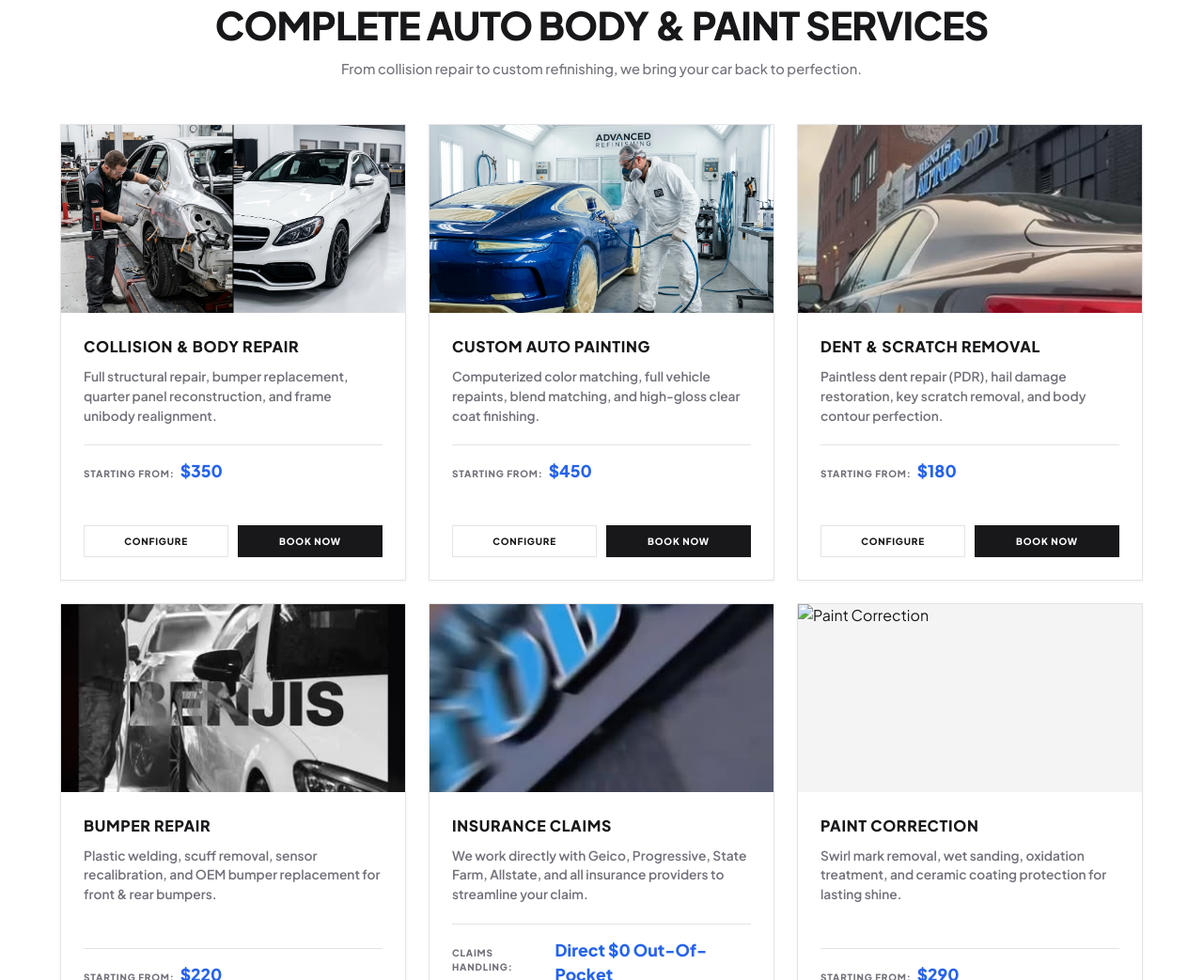
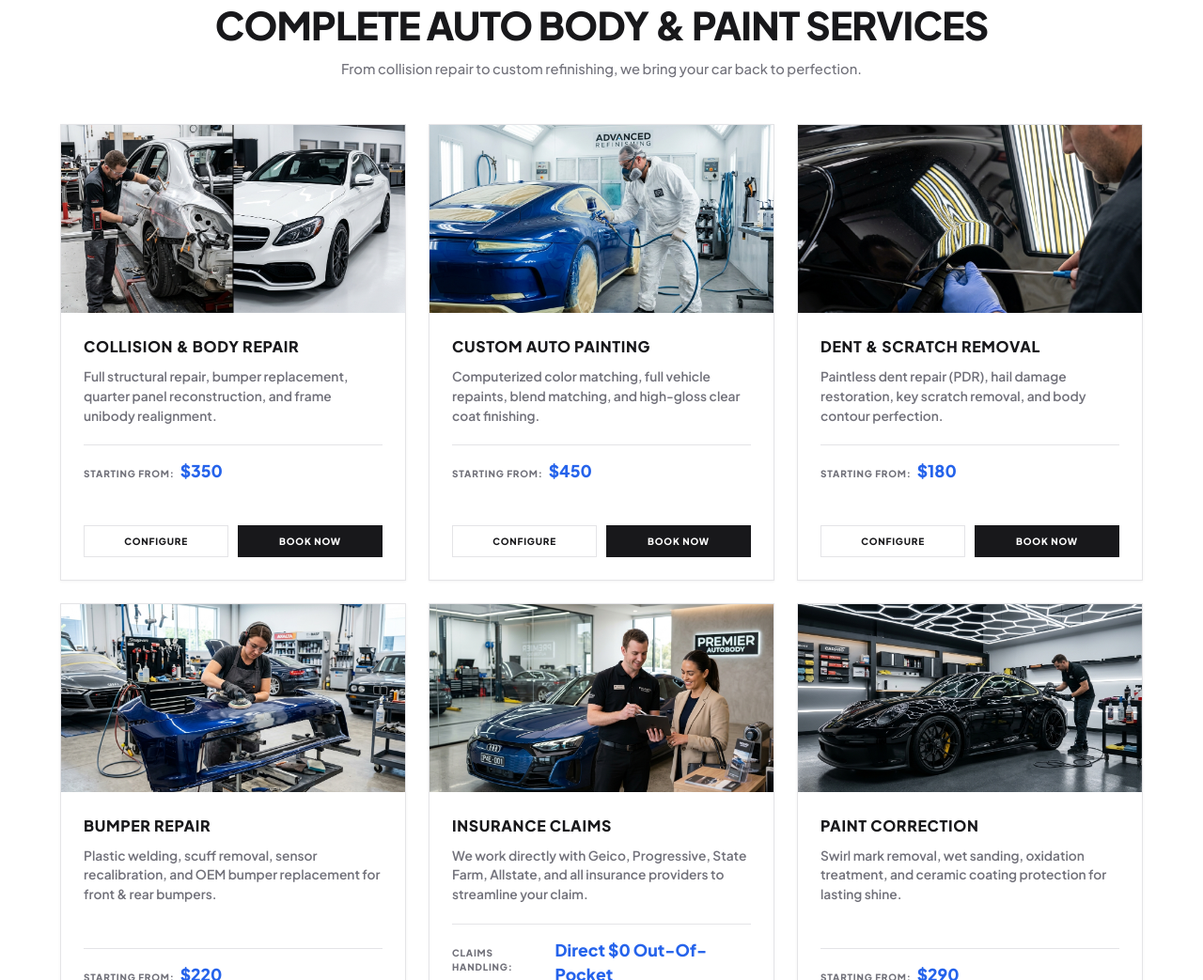
Before and after one commit to jayesh6060/-Benjis-Autobody, a website built with Vite: page index.html in a window 1280 px wide. Shown: the part 1567-2610 px from the top of the page at 94% size. Built offline with nearby package versions, Linux system fonts and the light colour scheme; files whose address does not match are found by name.

Commit message:
Fix broken and blurry images for Insurance Claims and Paint Correction service cards

```diff
--- a/index.html
+++ b/index.html
@@ -209,7 +209,7 @@
         <!-- Service Card 3 -->
         <div class="service-card" data-service="Dent & Scratch Removal">
           <div class="service-icon">
-            <img src="./images/instagram/ig_image_6.jpg" alt="Dent & Scratch Removal" style="width: 100%; height: 100%; object-fit: cover;" />
+            <img src="./images/service_dent_scratch.jpg" alt="Dent & Scratch Removal" style="width: 100%; height: 100%; object-fit: cover;" />
           </div>
           <div class="service-card-body">
             <h3 class="service-card-title">Dent & Scratch Removal</h3>
@@ -228,7 +228,7 @@
         <!-- Service Card 4 -->
         <div class="service-card" data-service="Bumper Repair & Replacement">
           <div class="service-icon">
-            <img src="./images/instagram/ig_image_8.jpg" alt="Bumper Repair" style="width: 100%; height: 100%; object-fit: cover;" />
+            <img src="./images/service_bumper_repair.jpg" alt="Bumper Repair" style="width: 100%; height: 100%; object-fit: cover;" />
           </div>
           <div class="service-card-body">
             <h3 class="service-card-title">Bumper Repair</h3>
@@ -247,7 +247,7 @@
         <!-- Service Card 5 -->
         <div class="service-card" data-service="Insurance Claims Assistance">
           <div class="service-icon">
-            <img src="./images/instagram/ig_image_10.jpg" alt="Insurance Claims" style="width: 100%; height: 100%; object-fit: cover;" />
+            <img src="./images/service_insurance_claims.jpg" alt="Insurance Claims" style="width: 100%; height: 100%; object-fit: cover;" />
           </div>
           <div class="service-card-body">
             <h3 class="service-card-title">Insurance Claims</h3>
@@ -266,7 +266,7 @@
         <!-- Service Card 6 -->
         <div class="service-card" data-service="Paint Correction & Detailing">
           <div class="service-icon">
-            <img src="./images/instagram/ig_image_1.jpg" alt="Paint Correction" style="width: 100%; height: 100%; object-fit: cover;" />
+            <img src="./images/service_paint_correction.jpg" alt="Paint Correction" style="width: 100%; height: 100%; object-fit: cover;" />
           </div>
           <div class="service-card-body">
             <h3 class="service-card-title">Paint Correction</h3>
```
